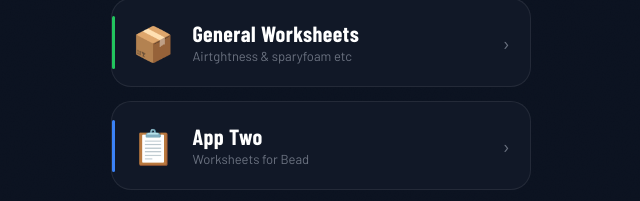
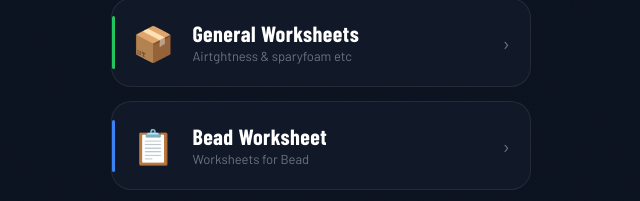
Before and after one commit to itecospec/Eco-App, a plain HTML site: page index.html in a window 1280 px wide. Shown: the part 264-465 px from the top of the page, without its empty margins (319-959 px from the left). Drawn offline with nearby package versions, Linux system fonts and the light colour scheme; a web font is replaced by a local one.

Commit message:
Update index.html

```diff
--- a/index.html
+++ b/index.html
@@ -312,7 +312,7 @@
     <a class="app-btn" href="https://itecospec.github.io/Bead_Worksheets/" target="_blank">
       <span class="icon">📋</span>
       <div class="text">
-        <div class="app-name">App Two</div>
+        <div class="app-name">Bead Worksheet</div>
         <div class="app-desc">Worksheets for Bead</div>
       </div>
       <span class="arrow">›</span>
```
